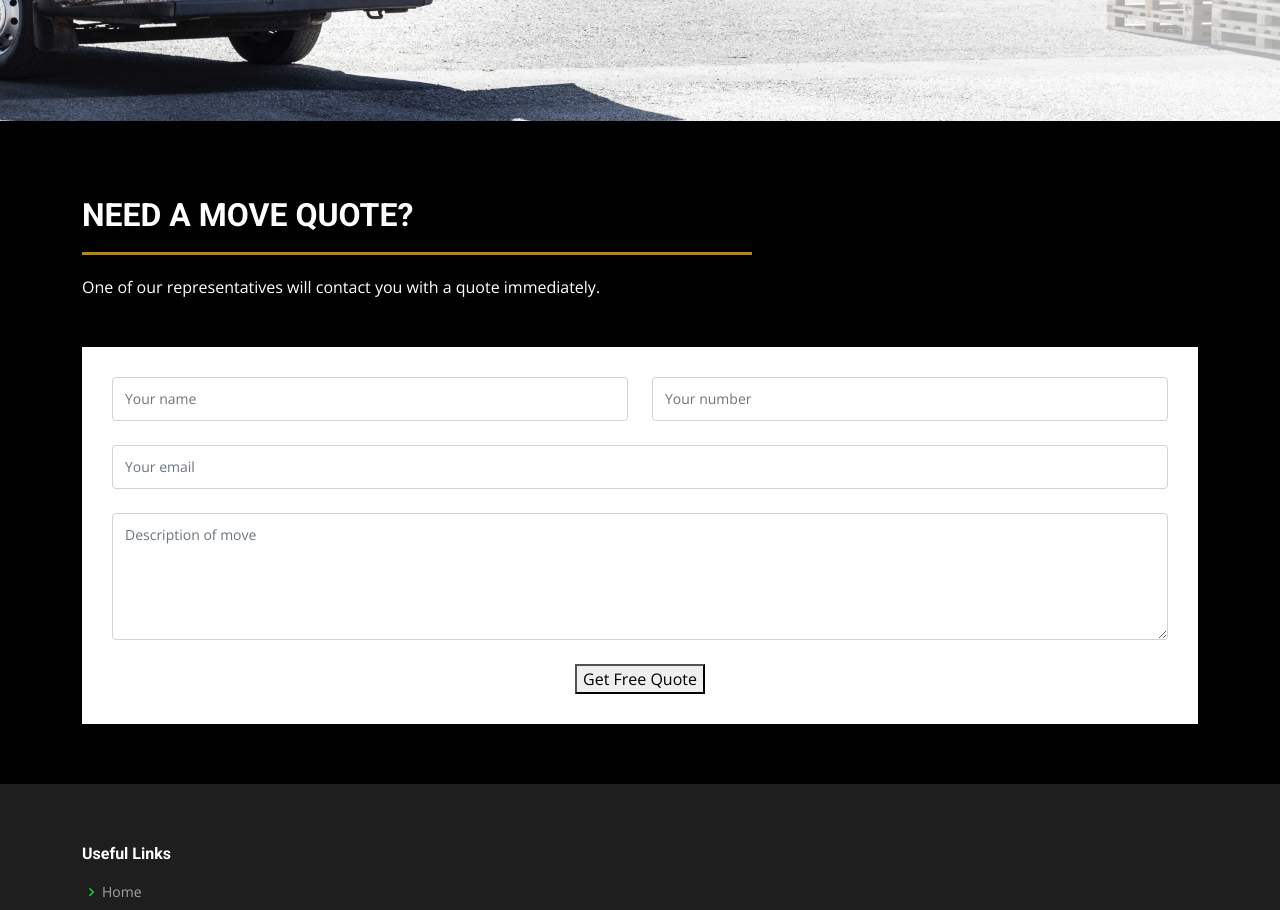
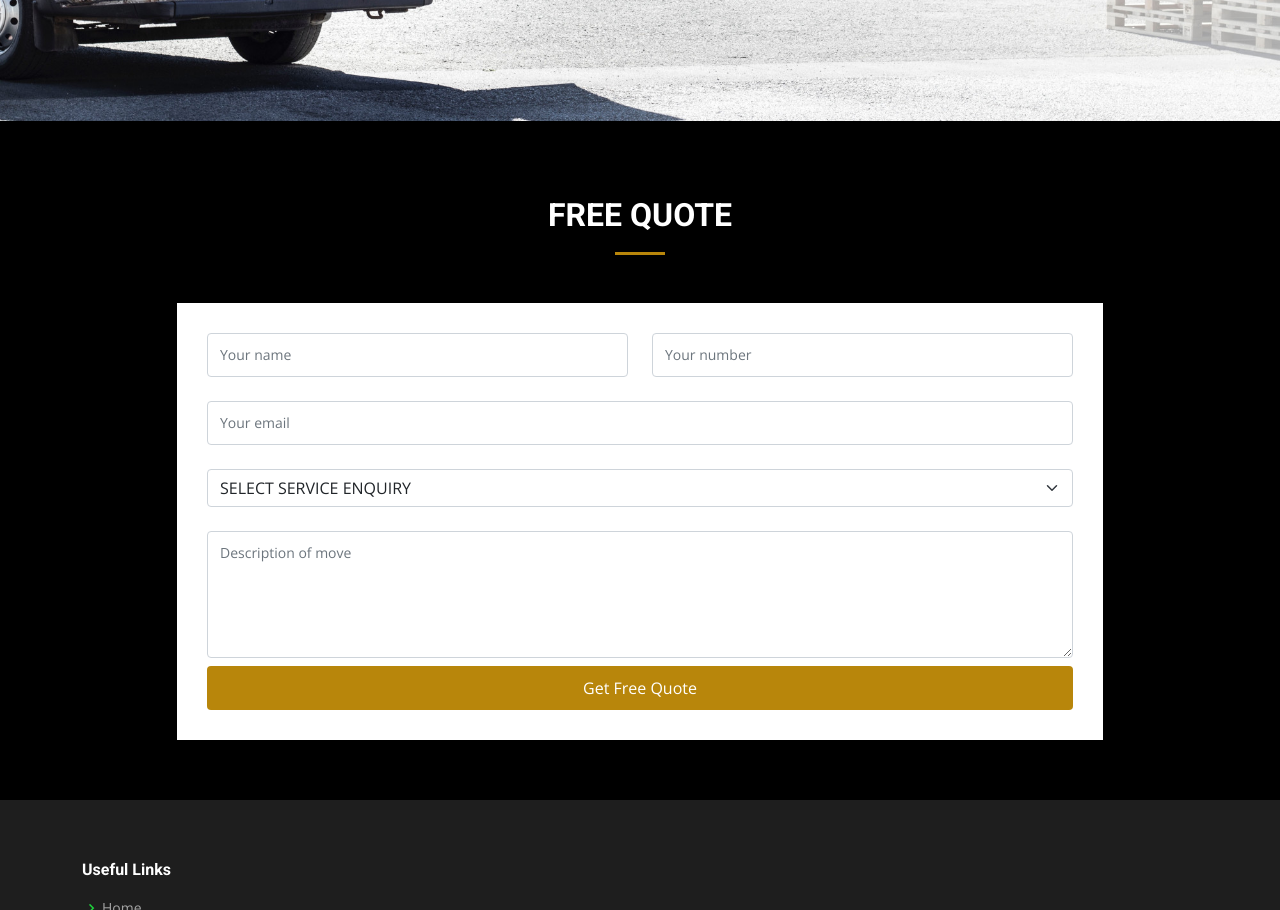
Before and after one commit to azthewebdev/YCWM, a plain HTML site: page freeQuote.html in a window 1280 px wide. Shown: the part 620-1530 px from the top of the page. Drawn offline with nearby package versions, Linux system fonts and the light colour scheme.

Commit message:
update free quote

```diff
--- a/freeQuote.html
+++ b/freeQuote.html
@@ -96,17 +96,16 @@
       </div>
 
     <!-- ======= Our Team Section ======= -->
-    <section id="contact" class="contact serviceInformation">
+    <section id="contact" class="contact">
       <div class="container">
 
-        <div class="section-title" data-aos="fade-up" style="padding: 15px 0px 0px; text-align: left">
-          <h2>Need A Move Quote?</h2>
-          <p>One of our representatives will contact you with a quote immediately.</p>
+        <div class="section-title" data-aos="fade-up" style="padding: 15px 0px 0px">
+          <h2>Free Quote</h2>
         </div>
 
         <div class="row mt-5 justify-content-center" data-aos="fade-up">
-          <div class="col-lg-12">
-            <form action="forms/contact.php" method="post" role="form" class="php-email-form">
+          <div class="col-lg-10">
+            <form role="form" class="php-email-form">
               <div class="row">
                 <div class="col-md-6 form-group">
                   <input type="text" name="name" class="form-control" id="name" placeholder="Your name" required>
@@ -119,14 +118,18 @@
                 <input type="text" class="form-control" name="subject" id="email" placeholder="Your email" required>
               </div>
               <div class="form-group mt-3">
-                <textarea class="form-control" name="message" rows="5" placeholder="Description of move" required></textarea>
+                <select id="subjectSelect" class="form-select">
+                  <option default value="default">SELECT SERVICE ENQUIRY</option>
+                  <option value="Domestic & Commercial Relocation">Domestic & Commercial Relocation</option>
+                  <option value="Cargo & Logistics">Cargo & Logistics</option>
+                  <option value="Vehicle Recovery">Vehicle Recovery</option>
+                  <option value="Executive Travel">Executive Travel</option>
+                </select>
               </div>
-              <div class="my-3">
-                <div class="loading">Loading</div>
-                <div class="error-message"></div>
-                <div class="sent-message">Your message has been sent. Thank you!</div>
+              <div class="form-group mt-3">
+                <textarea class="form-control" name="message" rows="5" id="moveDescription" placeholder="Description of move" required></textarea>
               </div>
-              <div class="text-center"><button type="submit">Get Free Quote</button></div>
+              <div class="text-center"><button id="submitForm">Get Free Quote</button></div>
             </form>
           </div>
 
```
